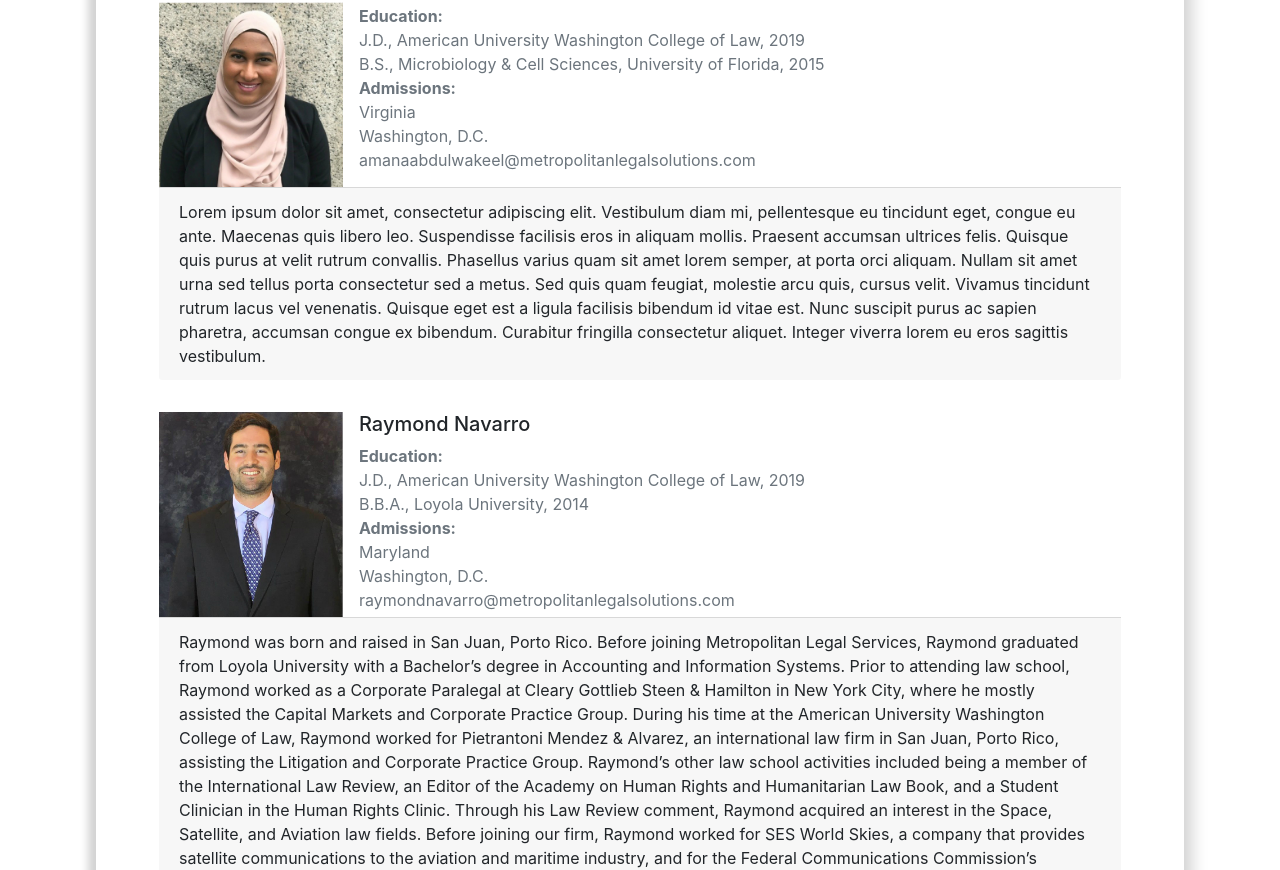
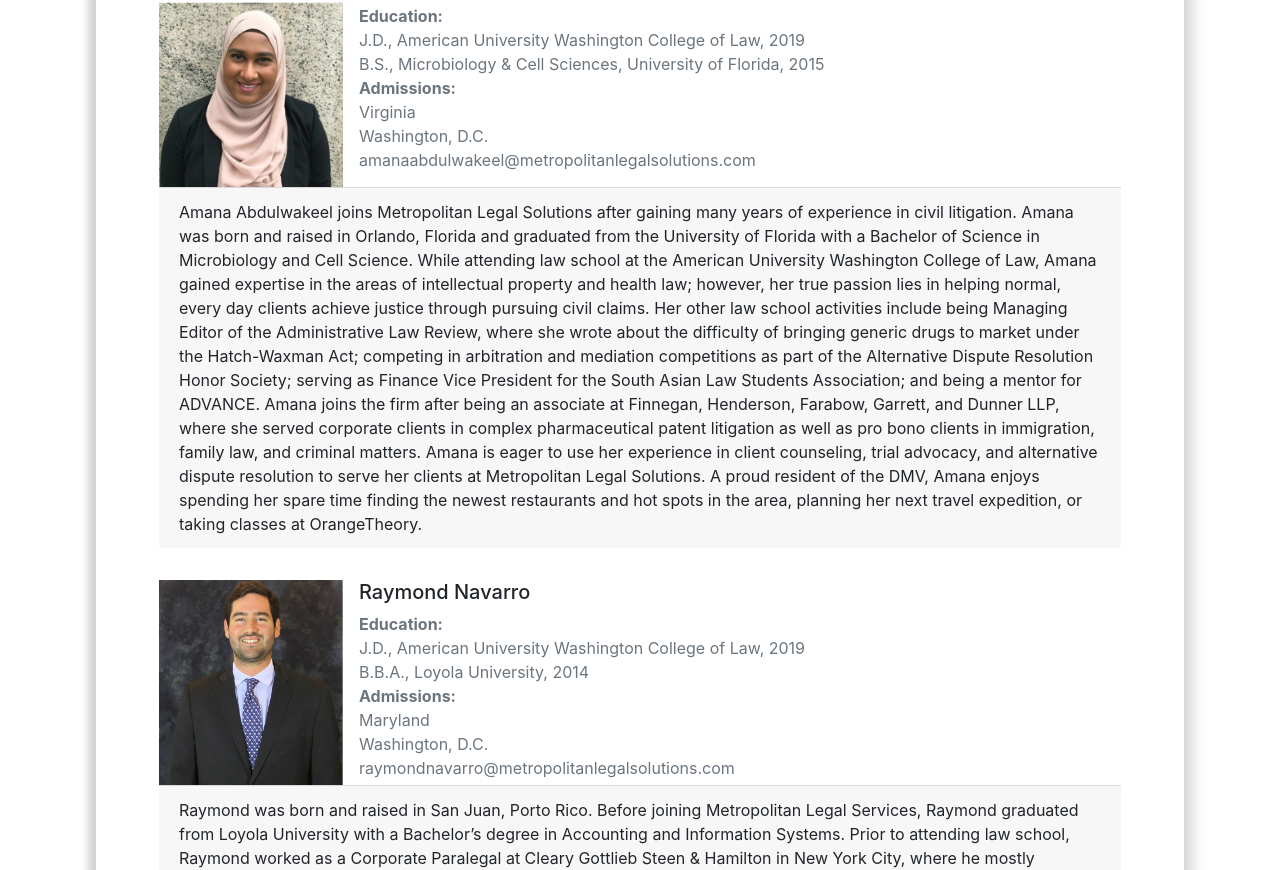
Before and after one commit to echoHello/mls, an Angular app: page /our-team in a window 1280 px wide. Shown: the part 1933-2803 px from the top of the page. Built offline with nearby package versions, Linux system fonts and the light colour scheme.

Commit message:
Update bios and firm profile

```diff
--- a/src/app/firm-profile/firm-profile.component.html
+++ b/src/app/firm-profile/firm-profile.component.html
@@ -16,7 +16,6 @@
               <li class="list-group-item border-0 sub">Truck Accidents</li>
               <li class="list-group-item border-0 sub">Medical Malpractice</li>
               <li class="list-group-item border-0 sub">Slip and Fall</li>
-              <li class="list-group-item border-0 sub">Truck Accidents</li>
               <li class="list-group-item border-0 sub">Wrongful Death</li>
               <li class="list-group-item border-0 sub">Birth Injuries</li>
               <li class="list-group-item border-0 sub">Workers' Compensation</li>
--- a/src/app/our-team/our-team.component.html
+++ b/src/app/our-team/our-team.component.html
@@ -22,7 +22,7 @@
                   <b>Admissions: </b>
                   <p> Maryland</p>
                   <p> Washington, D.C.</p>
-                  <p>leonardorocca@metropolitanlegalsolutions.com</p>
+                  <p>leonardoroca@metropolitanlegalsolutions.com</p>
                 </div>
               </div>
             </div>
@@ -72,13 +72,22 @@
             </div>
           </div>
           <div class="card-footer w-100">
-            <p>Lorem ipsum dolor sit amet, consectetur adipiscing elit. Vestibulum diam mi, pellentesque eu tincidunt
-              eget, congue eu ante. Maecenas quis libero leo. Suspendisse facilisis eros in aliquam mollis. Praesent
-              accumsan ultrices felis. Quisque quis purus at velit rutrum convallis. Phasellus varius quam sit amet
-              lorem semper, at porta orci aliquam. Nullam sit amet urna sed tellus porta consectetur sed a metus. Sed
-              quis quam feugiat, molestie arcu quis, cursus velit. Vivamus tincidunt rutrum lacus vel venenatis. Quisque
-              eget est a ligula facilisis bibendum id vitae est. Nunc suscipit purus ac sapien pharetra, accumsan congue
-              ex bibendum. Curabitur fringilla consectetur aliquet. Integer viverra lorem eu eros sagittis vestibulum.
+            <p>Amana Abdulwakeel joins Metropolitan Legal Solutions after gaining many years of experience in civil
+              litigation. Amana was born and raised in Orlando, Florida and graduated from the University of Florida
+              with a Bachelor of Science in Microbiology and Cell Science. While attending law school at the American
+              University Washington College of Law, Amana gained expertise in the areas of intellectual property and
+              health law; however, her true passion lies in helping normal, every day clients achieve justice through
+              pursuing civil claims. Her other law school activities include being Managing Editor of the Administrative
+              Law Review, where she wrote about the difficulty of bringing generic drugs to market under the
+              Hatch-Waxman Act; competing in arbitration and mediation competitions as part of the Alternative Dispute
+              Resolution Honor Society; serving as Finance Vice President for the South Asian Law Students Association;
+              and being a mentor for ADVANCE. Amana joins the firm after being an associate at Finnegan, Henderson,
+              Farabow, Garrett, and Dunner LLP, where she served corporate clients in complex pharmaceutical patent
+              litigation as well as pro bono clients in immigration, family law, and criminal matters. Amana is eager to
+              use her experience in client counseling, trial advocacy, and alternative dispute resolution to serve her
+              clients at Metropolitan Legal Solutions. A proud resident of the DMV, Amana enjoys spending her spare time
+              finding the newest restaurants and hot spots in the area, planning her next travel expedition, or taking
+              classes at OrangeTheory.
             </p>
           </div>
         </div>
@@ -147,7 +156,7 @@
                   <b>Admissions: </b>
                   <p> Maryland</p>
                   <p> Washington, D.C.</p>
-                  <p> kathrynsteffy@metropolitanlegalsolutions.coms</p>
+                  <p> kathrynsteffy@metropolitanlegalsolutions.com</p>
                 </div>
               </div>
             </div>
```
